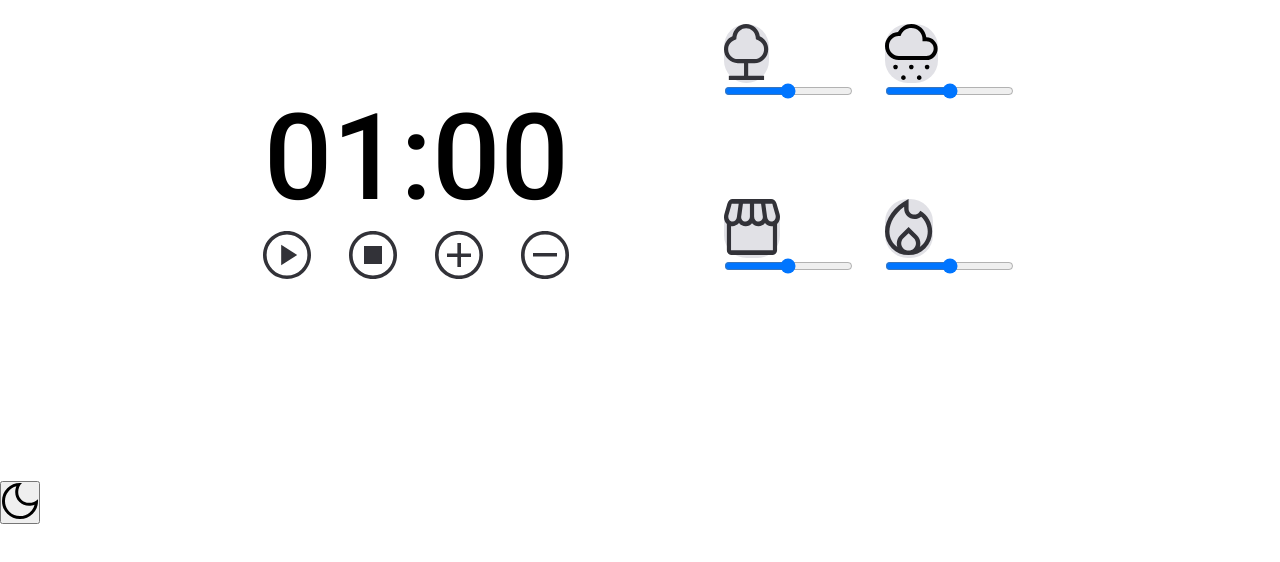
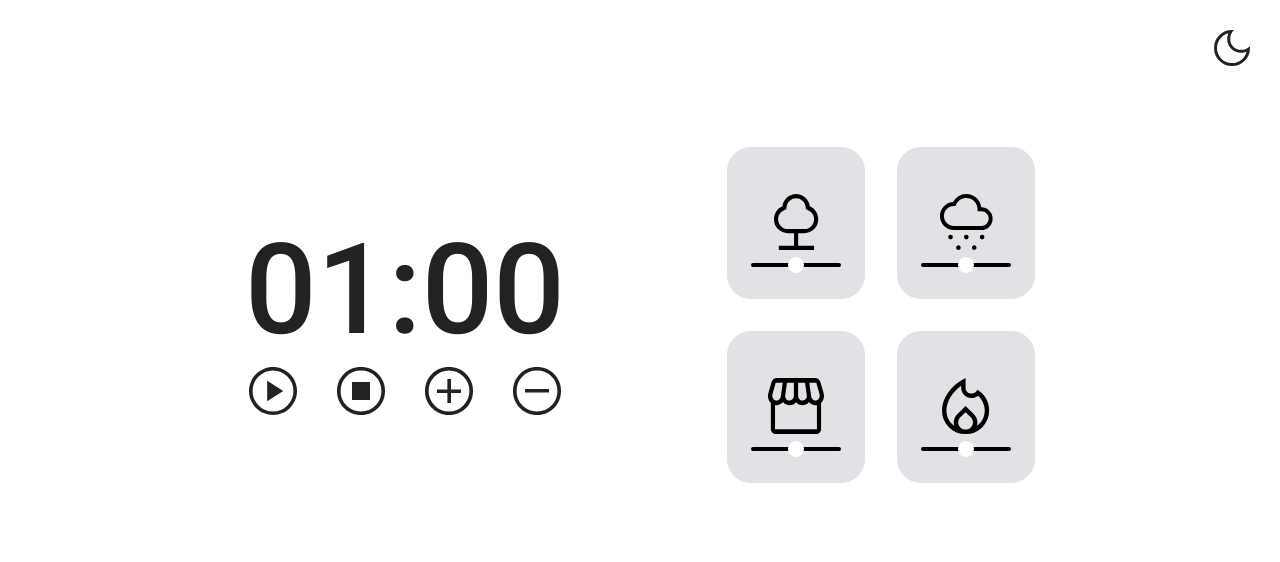
Before and after one commit to AlexJjunio/focus-timer, a plain HTML site: page pomodoro-2.0-dark-mode/index.html in a window 1280 px wide. Drawn offline with Linux system fonts and the light colour scheme.

Commit message:
add style in css

```diff
--- a/pomodoro-2.0-dark-mode/js/controls.js
+++ b/pomodoro-2.0-dark-mode/js/controls.js
@@ -1,9 +1,10 @@
+// import { sunButton } from "./elements"
+
 export default function Controls({
   playButton,
   pauseButton,
-  stopButton,
-  increaseButton,
-  decreaseButton
+  sunButton,
+  moonButton
 }) {
 
   function play() {
@@ -21,9 +22,21 @@ export default function Controls({
     playButton.classList.remove('hide')
   }
 
+  function light() {
+    moonButton.classList.remove('hide')
+    sunButton.classList.add('hide')
+  }
+
+  function night() {
+    moonButton.classList.add('hide')
+    sunButton.classList.remove('hide')
+  }
+
   return {
     play,
     pause,
-    reset
+    reset,
+    light,
+    night
   }
 }
--- a/pomodoro-2.0-dark-mode/js/elements.js
+++ b/pomodoro-2.0-dark-mode/js/elements.js
@@ -18,6 +18,12 @@ const rainSoundsButton = document.querySelector('.rainSoundsButton')
 const fireplaceSoundsButton = document.querySelector('.fireplaceSoundsButton')
 const coffeShopSoundsButton = document.querySelector('.coffeShopSoundsButton')
 
+// alternator
+
+const sunButton = document.querySelector('.sun')
+const moonButton = document.querySelector('.moon')
+const html = document.querySelector('html')
+
 export {
   playButton,
   pauseButton,
@@ -29,5 +35,8 @@ export {
   forestSoundsButton,
   rainSoundsButton,
   fireplaceSoundsButton,
-  coffeShopSoundsButton
+  coffeShopSoundsButton,
+  sunButton,
+  moonButton,
+  html
 }
--- a/pomodoro-2.0-dark-mode/js/events.js
+++ b/pomodoro-2.0-dark-mode/js/events.js
@@ -7,7 +7,10 @@ import {
   forestSoundsButton,
   rainSoundsButton,
   fireplaceSoundsButton,
-  coffeShopSoundsButton
+  coffeShopSoundsButton,
+  sunButton,
+  moonButton,
+  html
 
 } from "./elements.js";
 
@@ -48,8 +51,26 @@ export default function({timer,sound,controls}) {
     timer.increaseMinutes()
   })
 
+  sunButton.addEventListener('click', function() {
+    controls.light()
+    html.classList.remove("dark-mode")
+    isLight = true
+  })
 
+  moonButton.addEventListener('click', function() {
+    controls.night()
+    html.classList.add("dark-mode")
+    isLight = false
 
+    buttons.forEach(function(button) {
+      if (button.style.backgroundColor === blue) {
+        button.style.backgroundColor = red;
+      }
+    })
+
+  })
+
+let isLight = true;
 let isPlaying = false;
 var currentSounds = null;
 var sounds = [rainSounds,forestSounds,coffeShopSounds,firePlaceSounds];
@@ -58,8 +79,8 @@ var buttons = [rainSoundsButton, forestSoundsButton, coffeShopSoundsButton, fire
 for (var i = 0; i < buttons.length; i++) {
     buttons[i].addEventListener('click', function(i) {
         return function() {
-            if (isPlaying && currentSounds === sounds[i]) {
-                currentSounds.pause();
+          if (isPlaying && currentSounds === sounds[i]) {
+            currentSounds.pause();
                 isPlaying = false;
                 buttons[i].style.background = "";
             } else {
@@ -69,7 +90,12 @@ for (var i = 0; i < buttons.length; i++) {
                 currentSounds = sounds[i]
                 currentSounds.play()
                 isPlaying = true;
-                buttons[i].style.background = "#02799D";
+
+                if(isLight) {
+                  buttons[i].style.background = blue;
+                } else {
+                  buttons[i].style.background = red;
+                }
             }
         }
     }(i))
--- a/pomodoro-2.0-dark-mode/js/index.js
+++ b/pomodoro-2.0-dark-mode/js/index.js
@@ -10,6 +10,8 @@ import {
   decreaseButton,
   displayMinutes,
   displaySeconds,
+  sunButton,
+  moonButton
 
 } from "./elements.js";
 
@@ -19,6 +21,8 @@ const controls = Controls({
   stopButton,
   increaseButton,
   decreaseButton,
+  sunButton,
+  moonButton
 
 })
 
--- a/pomodoro-2.0-dark-mode/style.css
+++ b/pomodoro-2.0-dark-mode/style.css
@@ -6,8 +6,32 @@
   box-sizing: border-box;
 }
 
+.dark-mode:root {
+  font-size: 62.5%;
+  --body-bg: #222;
+  --body-color: #dee2e6;
+  --sounds-button: #899095;
+  --sounds-button-hover: #ec5840;
+  --path-fill: #899095;
+  --path-fill-sounds: #dee2e6;
+}
+
 :root {
-  font-size: 59.5%;
+  font-size: 62.5%;
+  --body-bg: white;
+  --body-color: #222;
+  --sounds-button: #E1E1E6;
+  --sounds-button-hover: #02799D;
+  --path-fill: #222;
+  --path-fill-sounds: black;
+}
+
+.controls svg path {
+  fill: var(--path-fill);
+}
+
+.alternator svg path {
+   fill: var(--path-fill);
 }
 
 .hide {
@@ -15,23 +39,21 @@
 }
 
 body {
+  background-color: var(--body-bg);
+  color: var(--body-color);
   height: 100vh;
-
+  position: relative;
   display: grid;
 }
 
-body {
-  padding-top: 5.0rem;
-}
-
 #container{
-  /* border: 2px solid red; */
   justify-self: center;
   align-self: center;
   margin-top: -17rem;
-
   display: grid;
   gap: 10.2rem;
+  height: 33.6rem;
+  /* width: 82.1rem; */
 }
 
 @media (min-width: 900px) {
@@ -77,22 +99,85 @@ body {
 
   display: grid;
   grid-template-columns: 13.8rem 13.8rem;
+  justify-self: center;
+  align-self: center;
   gap: 3.2rem;
 }
 
 .sounds button {
   border-radius: 2.4rem;
-  background: #E1E1E6;
+  background: var(--sounds-button);
   transition: .2s;
   cursor: pointer;
   border: none;
+  width: 100%;
+  height: 100%;
+
 }
 
 .sounds button:hover{
-  background: #02799D;
+  background: var(--sounds-button-hover);
+}
+
+.sounds path {
+  fill: var(--path-fill-sounds);
 }
 
 .sounds button:hover path{
-  background: #02799D;
-  fill: white;
+  /* background: #02799D; */
+  fill: var(--path-fill-sounds);
 }
+
+body {
+  position: relative;
+}
+
+.alternator {
+  position: absolute;
+  right: 3rem;
+  top: 3rem;
+}
+
+.alternator button {
+  border: none;
+  background: transparent;
+  cursor: pointer;
+}
+
+/* -------------------------- */
+
+.card-container{
+  position: relative;
+}
+
+.slider-container{
+  z-index: 1;
+  position: absolute;
+  width: 9rem;
+  bottom: 3rem;
+  left: 2.4rem;
+  outline: none;
+}
+
+.slider{
+  width: 100%;
+  cursor: grab;
+  appearance: none;
+  outline: none;
+  height: 0.4rem;
+  border-radius: 0.5rem;
+  background-color: black;
+}
+
+.slider::-webkit-slider-thumb{
+  appearance: none;
+  width: 1.6rem;
+  height: 1.6rem;
+  border-radius: 50%;
+  background-color: white;
+  outline: none;
+}
+
+.slider:active{
+  cursor: grabbing;
+}
```
Also changed, not shown: pomodoro-2.0-dark-mode/index.html (+3 -0 lines).
